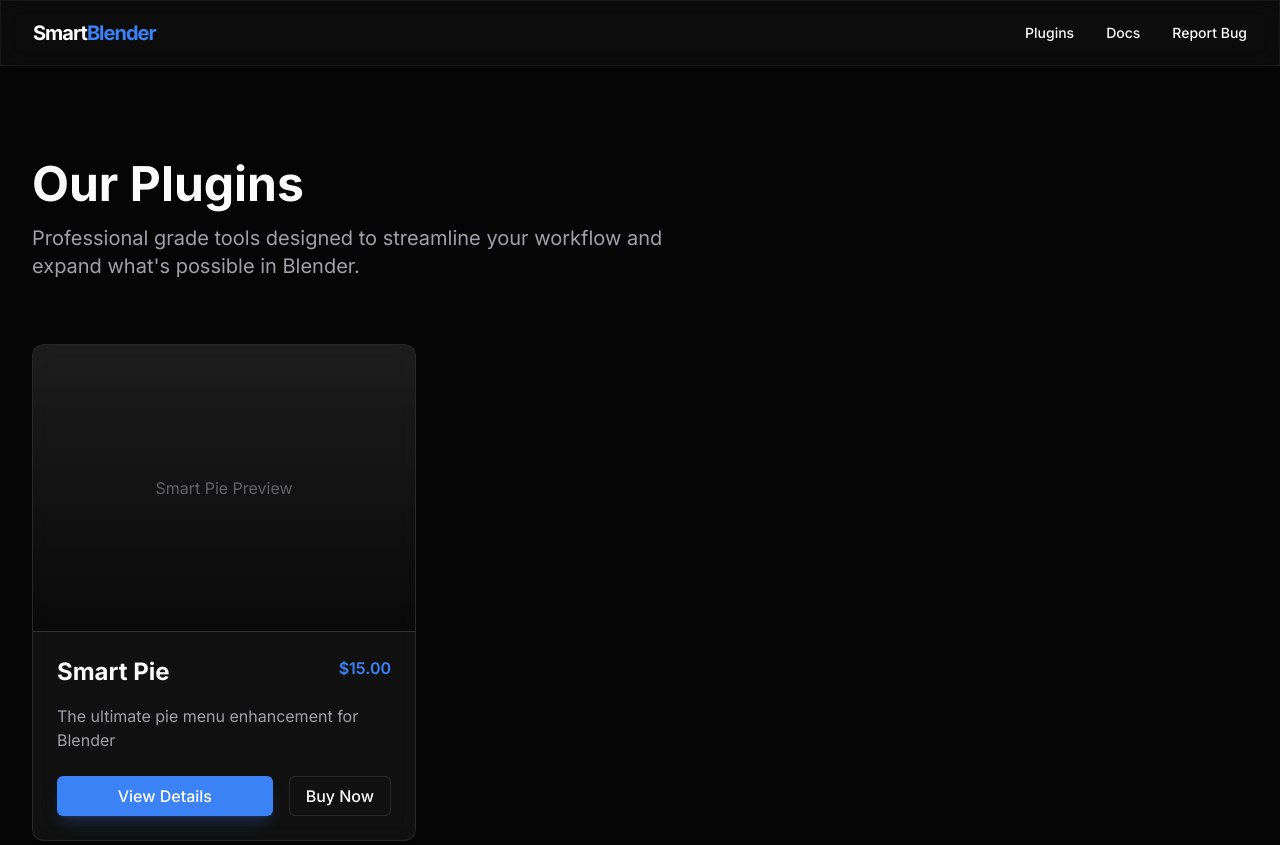
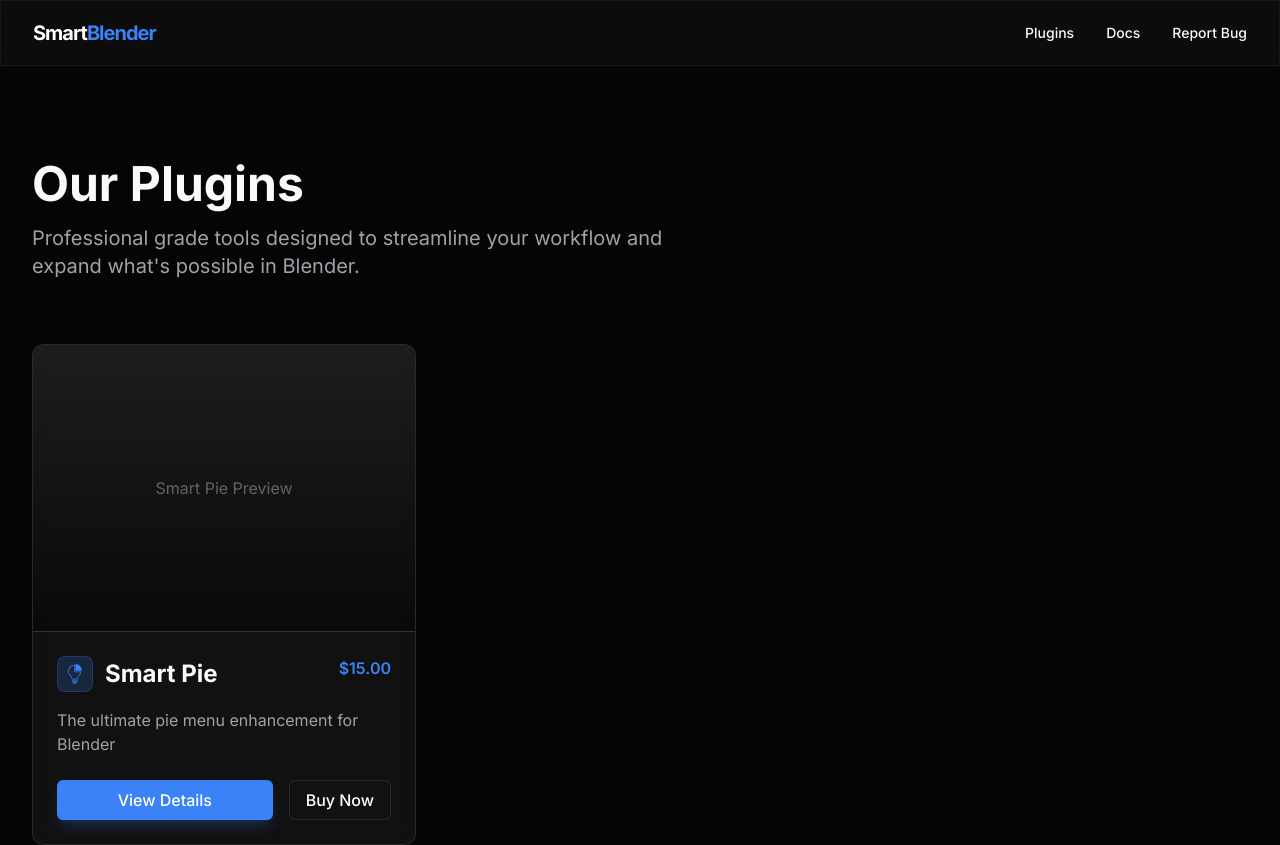
Before and after one commit to bluetoolsio/website-bluetools, a Next.js app: page /plugins in a window 1280 px wide. Shown: the top 845 px of the page. Built offline with nearby package versions, Linux system fonts and the light colour scheme.

Commit message:
Add Smart Pie icon label

```diff
--- a/src/app/docs/page.tsx
+++ b/src/app/docs/page.tsx
@@ -1,4 +1,5 @@
 import { FadeIn } from "@/components/animations/FadeIn";
+import { SmartPieLabel } from "@/components/brand/SmartPieLabel";
 
 export const metadata = {
   title: "Documentation | Smartblender.io",
@@ -22,7 +23,14 @@ export default function DocsPage() {
               </ul>
             </div>
             <div>
-              <h3 className="text-sm font-semibold text-muted-foreground uppercase tracking-wider mb-3">Smart Pie</h3>
+              <h3 className="text-sm font-semibold text-muted-foreground uppercase tracking-wider mb-3">
+                <SmartPieLabel
+                  className="gap-2"
+                  iconBoxClassName="h-6 w-6 rounded-md"
+                  iconClassName="h-3.5 w-3.5"
+                  textClassName="normal-case"
+                />
+              </h3>
               <ul className="space-y-2">
                 <li><a href="#" className="text-muted-foreground hover:text-white transition-colors block border-l-2 border-transparent pl-3 -ml-[2px]">Configuration</a></li>
                 <li><a href="#" className="text-muted-foreground hover:text-white transition-colors block border-l-2 border-transparent pl-3 -ml-[2px]">Adding Custom Tools</a></li>
--- a/src/app/page.tsx
+++ b/src/app/page.tsx
@@ -3,6 +3,7 @@ import { FadeIn } from "@/components/animations/FadeIn";
 import { ArrowRight, Zap, Layers, Cpu } from "lucide-react";
 import Link from "next/link";
 import { Card } from "@/components/ui/Card";
+import { SmartPieLabel } from "@/components/brand/SmartPieLabel";
 
 export default function Home() {
   return (
@@ -97,7 +98,9 @@ export default function Home() {
             <FadeIn direction="left">
               <div>
                 <span className="text-accent font-semibold tracking-wider uppercase text-sm">Featured</span>
-                <h2 className="text-4xl font-bold mt-2 mb-6">Smart Pie</h2>
+                <h2 className="text-4xl font-bold mt-2 mb-6">
+                  <SmartPieLabel iconBoxClassName="h-12 w-12" iconClassName="h-6 w-6" />
+                </h2>
                 <p className="text-xl text-muted-foreground mb-8">
                   The ultimate pie menu enhancement. Radically improve your workflow with menus that predict what you need before you need it.
                 </p>
--- a/src/app/plugins/[slug]/page.tsx
+++ b/src/app/plugins/[slug]/page.tsx
@@ -4,6 +4,7 @@ import { FadeIn } from "@/components/animations/FadeIn";
 import { Button } from "@/components/ui/Button";
 import { CheckCircle2, Download, Play } from "lucide-react";
 import Link from "next/link";
+import { SmartPieLabel } from "@/components/brand/SmartPieLabel";
 
 export function generateStaticParams() {
   return plugins.map((plugin) => ({
@@ -33,7 +34,13 @@ export default async function PluginPage({
           <div className="grid grid-cols-1 lg:grid-cols-2 gap-12 items-center">
             <FadeIn direction="right">
               <div>
-                <h1 className="text-5xl font-bold mb-4">{plugin.name}</h1>
+                <h1 className="text-5xl font-bold mb-4">
+                  {plugin.slug === "smart-pie" ? (
+                    <SmartPieLabel iconBoxClassName="h-14 w-14" iconClassName="h-7 w-7" />
+                  ) : (
+                    plugin.name
+                  )}
+                </h1>
                 <p className="text-2xl text-muted-foreground mb-8">
                   {plugin.tagline}
                 </p>
--- a/src/app/plugins/page.tsx
+++ b/src/app/plugins/page.tsx
@@ -3,7 +3,7 @@ import { plugins } from "@/data/plugins";
 import { Card } from "@/components/ui/Card";
 import { Button } from "@/components/ui/Button";
 import Link from "next/link";
-import { ArrowRight } from "lucide-react";
+import { SmartPieLabel } from "@/components/brand/SmartPieLabel";
 
 export const metadata = {
   title: "Plugins | Smartblender.io",
@@ -17,7 +17,7 @@ export default function PluginsPage() {
         <div className="mb-16">
           <h1 className="text-4xl md:text-5xl font-bold mb-4">Our Plugins</h1>
           <p className="text-xl text-muted-foreground max-w-2xl">
-            Professional grade tools designed to streamline your workflow and expand what's possible in Blender.
+            Professional grade tools designed to streamline your workflow and expand what&apos;s possible in Blender.
           </p>
         </div>
       </FadeIn>
@@ -34,7 +34,16 @@ export default function PluginsPage() {
 
               <div className="p-6 flex flex-col flex-grow">
                 <div className="flex justify-between items-start mb-4">
-                  <h2 className="text-2xl font-bold">{plugin.name}</h2>
+                  <h2 className="text-2xl font-bold">
+                    {plugin.slug === "smart-pie" ? (
+                      <SmartPieLabel
+                        iconBoxClassName="h-9 w-9"
+                        iconClassName="h-5 w-5"
+                      />
+                    ) : (
+                      plugin.name
+                    )}
+                  </h2>
                   <span className="text-accent font-semibold">{plugin.price}</span>
                 </div>
 
--- /dev/null
+++ b/src/components/brand/SmartPieLabel.tsx
@@ -0,0 +1,75 @@
+import { cn } from "@/lib/utils";
+
+interface SmartPieIconProps {
+  className?: string;
+}
+
+function SmartPieIcon({ className }: SmartPieIconProps) {
+  return (
+    <svg
+      aria-hidden="true"
+      viewBox="0 0 434.89 638.58"
+      className={cn("h-5 w-5", className)}
+    >
+      <path
+        fill="currentColor"
+        d="M185.68,47.68v188.49c0,15.35,12.49,27.84,27.84,27.84h176.46c-3.34,19.67-9.81,38.53-19.31,56.23-11.64,21.7-27.23,40.63-46.35,56.27-22.46,18.37-35.34,45.66-35.34,74.88,0,8.93-7.26,16.19-16.19,16.19h-132.23c-8.92,0-16.18-7.3-16.19-16.28-.01-14.48-3.22-28.5-9.53-41.69-6.16-12.83-15.27-24.43-26.34-33.53-31.09-25.59-52.52-58.84-61.96-96.16-8.81-34.84-7.16-71.83,4.77-106.97,11.93-35.14,33.15-65.49,61.36-87.76,26.5-20.93,58.41-33.75,93.01-37.5M199.87,25.65c-.08,0-.16,0-.23,0C10.19,32.07-71.29,271.76,75.16,392.29c8.86,7.29,15.91,16.33,20.75,26.41,4.82,10.07,7.45,21.17,7.46,32.62.02,20.57,16.62,37.26,37.19,37.26h132.23c20.54,0,37.19-16.65,37.19-37.19,0-22.68,10.07-44.26,27.63-58.62,42.08-34.41,70.34-85.06,75.26-142.39.34-3.97-2.84-7.37-6.82-7.37h-192.52c-3.78,0-6.84-3.06-6.84-6.84V32.5c0-3.78-3.06-6.85-6.81-6.85h0Z"
+      />
+      <line
+        x1="126.46"
+        y1="514.31"
+        x2="286.64"
+        y2="514.31"
+        fill="none"
+        stroke="currentColor"
+        strokeLinecap="round"
+        strokeMiterlimit="10"
+        strokeWidth="27"
+      />
+      <polyline
+        points="286.63 562.31 281.74 562.31 131.35 562.31 126.46 562.31"
+        fill="none"
+        stroke="currentColor"
+        strokeLinecap="round"
+        strokeMiterlimit="10"
+        strokeWidth="27"
+      />
+      <path
+        fill="currentColor"
+        d="M276.82,591.27c-11.26,27.74-38.48,47.31-70.27,47.31s-59.02-19.57-70.28-47.31h140.55Z"
+      />
+      <path
+        fill="currentColor"
+        d="M434.89,206.11s0,.07,0,.11c.01,6.07-4.97,10.97-11.04,10.97h-184.88c-6.1,0-11.04-4.94-11.04-11.04V11.04c0-6.35,5.34-11.37,11.68-11.02,108.8,5.99,194.97,95.33,195.27,206.09Z"
+      />
+    </svg>
+  );
+}
+
+interface SmartPieLabelProps {
+  className?: string;
+  iconBoxClassName?: string;
+  iconClassName?: string;
+  textClassName?: string;
+}
+
+export function SmartPieLabel({
+  className,
+  iconBoxClassName,
+  iconClassName,
+  textClassName,
+}: SmartPieLabelProps) {
+  return (
+    <span className={cn("inline-flex items-center gap-3", className)}>
+      <span
+        className={cn(
+          "inline-flex h-10 w-10 shrink-0 items-center justify-center rounded-lg border border-accent/20 bg-accent/20 text-accent",
+          iconBoxClassName
+        )}
+      >
+        <SmartPieIcon className={iconClassName} />
+      </span>
+      <span className={textClassName}>Smart Pie</span>
+    </span>
+  );
+}
--- a/src/components/layout/Footer.tsx
+++ b/src/components/layout/Footer.tsx
@@ -1,4 +1,5 @@
 import Link from "next/link";
+import { SmartPieLabel } from "@/components/brand/SmartPieLabel";
 
 export default function Footer() {
   return (
@@ -19,7 +20,11 @@ export default function Footer() {
             <ul className="space-y-3">
               <li>
                 <Link href="/plugins/smart-pie" className="text-sm text-muted-foreground hover:text-white transition-colors">
-                  Smart Pie
+                  <SmartPieLabel
+                    className="gap-2"
+                    iconBoxClassName="h-6 w-6 rounded-md"
+                    iconClassName="h-3.5 w-3.5"
+                  />
                 </Link>
               </li>
               <li>
```
